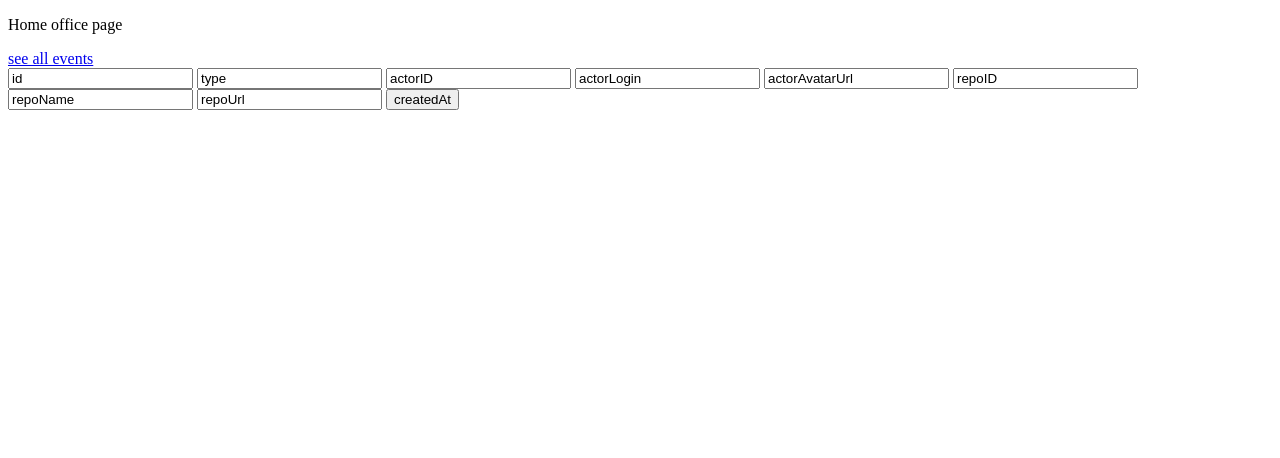
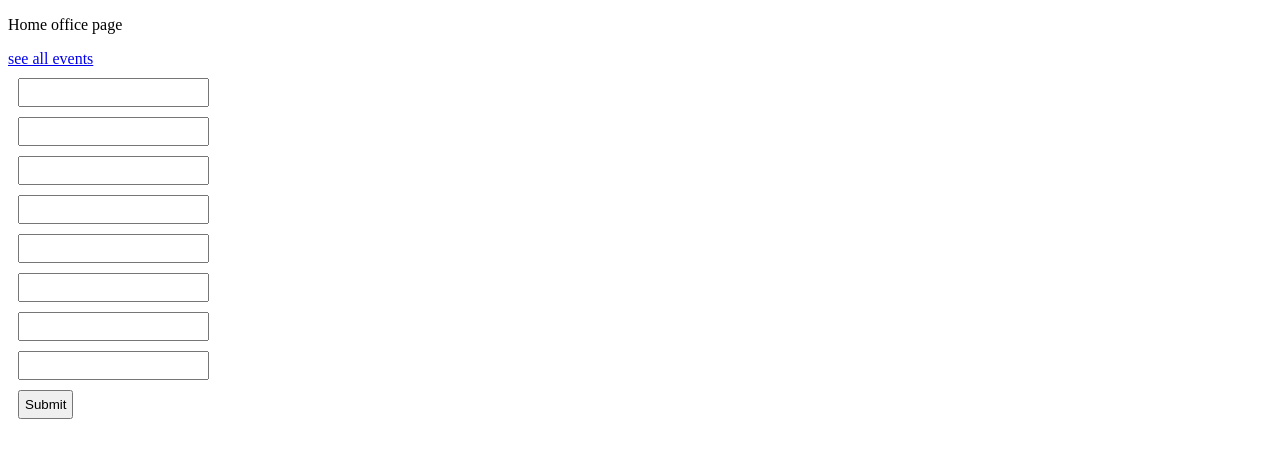
Before and after one commit to drozdek/ho, a website: page src/index.html in a window 1280 px wide. Drawn offline with Linux system fonts and the light colour scheme.

Commit message:
styles up inputs adds simple form to add data adds package body-parser to parse data entered

```diff
--- a/src/index.html
+++ b/src/index.html
@@ -4,21 +4,28 @@
     <meta charset="UTF-8">
     <meta http-equiv="X-UA-Compatible" content="IE=edge">
     <meta name="viewport" content="width=device-width, initial-scale=1.0">
+    <style>
+        input {
+            display: block;
+            padding: 5px;
+            margin: 10px
+        }
+    </style>
     <title>Document</title>
 </head>
 <body>
     <p>Home office page</p>
     <a href="http://localhost:3000/">see all events</a>
     <form action="http://localhost:3000/addevent" method="POST">
-        <input type="text" value="id" name="id"/>
-        <input type="text" value="type" name="type" />
-        <input type="text" value="actorID" name="actorID" />
-        <input type="text" value="actorLogin" name="actorLogin" />
-        <input type="text" value="actorAvatarUrl" name="actorAvatarUrl" />
-        <input type="text" value="repoID" name="repoID" />
-        <input type="text" value="repoName" name="repoName" />
-        <input type="text" value="repoUrl" name="repoUrl" />
-        <input type="submit" value="createdAt" name="createdAt" />
+        <input type="text" value="" name="id" id="id"/>
+        <input type="text" value="" name="type" id="name" />
+        <input type="text" value="" name="actorID" id="actorID" />
+        <input type="text" value="" name="actorLogin" id="actorLogin" />
+        <input type="text" value="" name="actorAvatarUrl" id="actorAvatarUrl" />
+        <input type="text" value="" name="repoID" id="repoID" />
+        <input type="text" value="" name="repoName" id="repoName" />
+        <input type="text" value="" name="repoUrl" id="repoUrl" />
+        <input type="submit" value="Submit" name="createdAt" />
     </form>
 </body>
 </html>
```
Also changed, not shown: src/index.js (+7 -2 lines).
